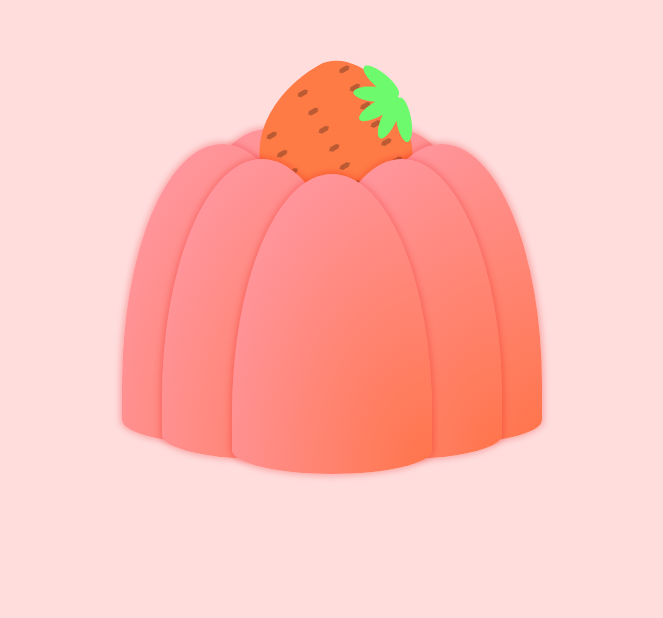
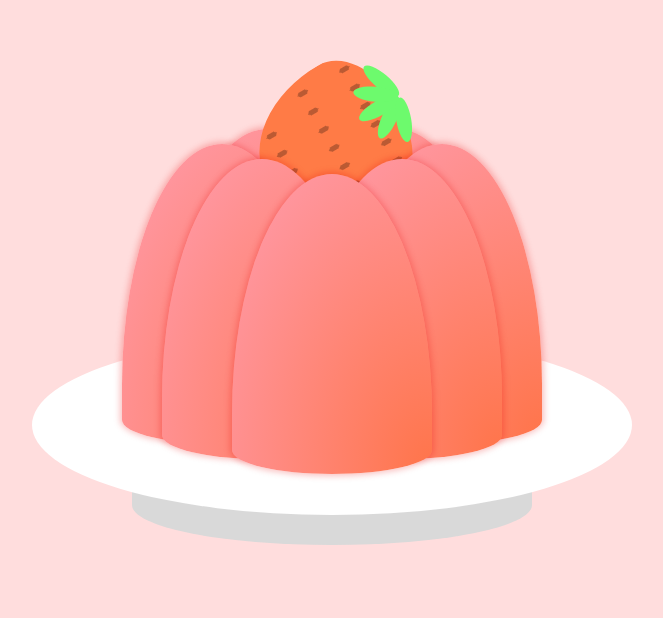
Before and after one commit to AtkishkinVlad/jelly, a plain HTML site: page index.html in a window 1280 px wide. Shown: the part 116-734 px from the top of the page, without its empty margins (308-971 px from the left). Drawn offline with Linux system fonts and the light colour scheme.

Commit message:
task-2: add plates

```diff
--- a/index.html
+++ b/index.html
@@ -30,11 +30,10 @@
             <div class="strawberry_leaf"></div>
         </div>
     </div>
-<!--     <div class="plate">
+    <div class="plate">
         <div class="plate_top"></div>
         <div class="plate_bottom"></div>
-    </div> -->
-
+    </div>
 </div>
 </body>
 </html>
```
